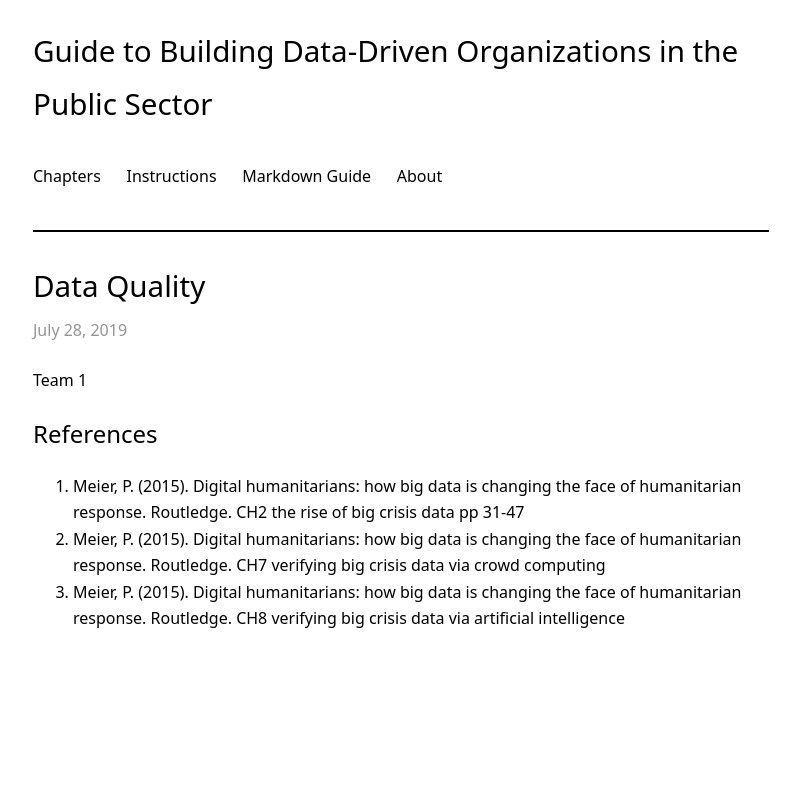
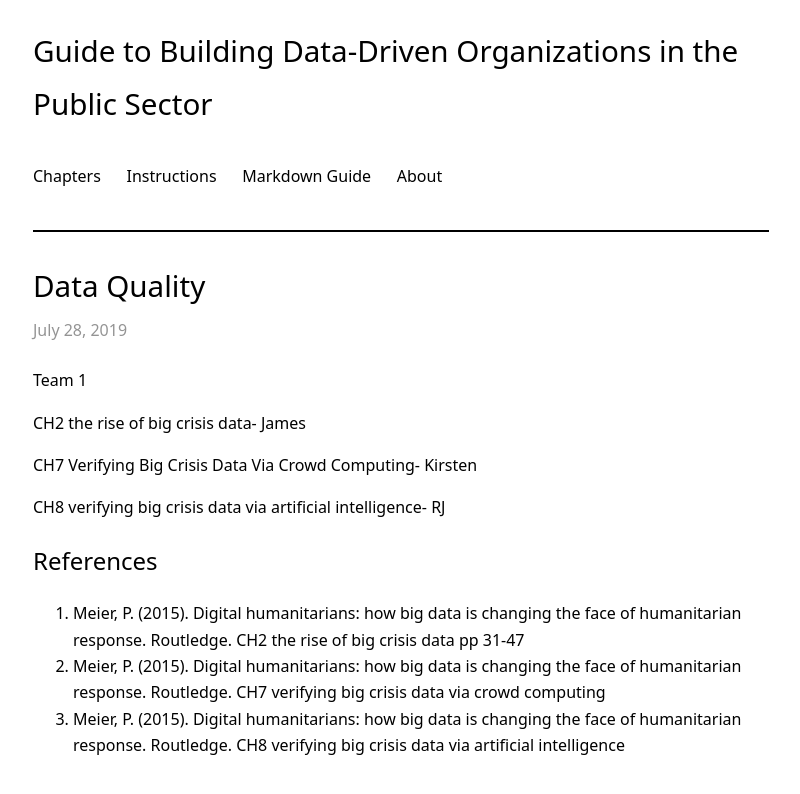
Before and after one commit to RandyWilkinsASU/ddm-textbook-summer-2019, a Jekyll site: the page built from _posts/2019-07-28-ch11-data-quality.md, in a window 1280 px wide. Shown: the top 794 px of the page, without its empty margins (239-1039 px from the left). Built offline with Jekyll 4.4.1, drawn with Linux system fonts in a browser that asks for light colours; our own code applies the rules of GitHub Pages for plain Markdown files.

Commit message:
Edited headings
Added Group Responsibilities.

```diff
--- a/_posts/2019-07-28-ch11-data-quality.md
+++ b/_posts/2019-07-28-ch11-data-quality.md
@@ -3,6 +3,13 @@ title: "Data Quality"
 ---
 
 Team 1
+
+CH2 the rise of big crisis data- James
+
+CH7 Verifying Big Crisis Data Via Crowd Computing- Kirsten
+
+CH8 verifying big crisis data via artificial intelligence- RJ
+
 
 
 
```
